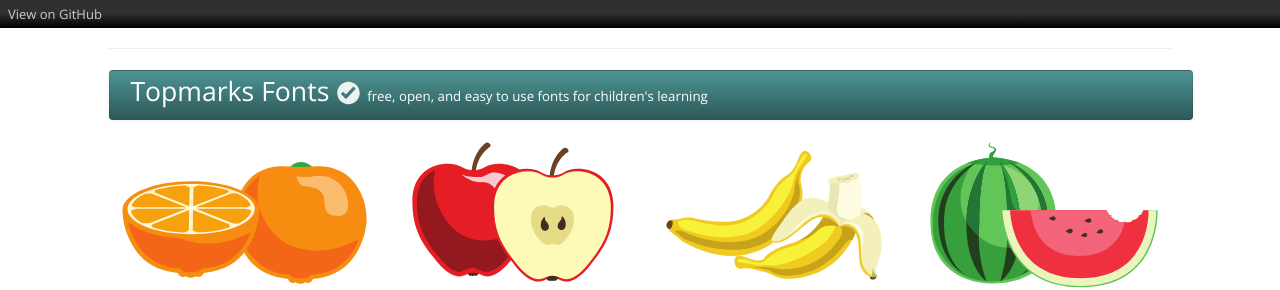
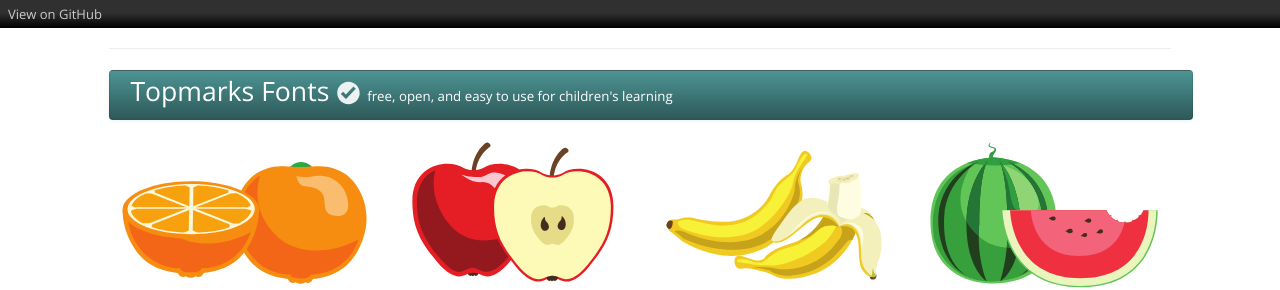
Before and after one commit to vernnobile/topmarks, a Jekyll site: the page built from index.html, in a window 1280 px wide. Shown: the top 290 px of the page. Built offline with Jekyll 4.4.1, drawn with Linux system fonts in a browser that asks for light colours.

Commit message:
Update header-masthead.html

```diff
--- a/_includes/header-masthead.html
+++ b/_includes/header-masthead.html
@@ -1,6 +1,6 @@
 <!-- mainnavbar -->
         <div class="navbar navbar-static-cont-width navbar-teal"><p class="navTitle">Topmarks
           Fonts <img style="margin-bottom:1px" src="images/tick.svg" width="24px"/>
-                  <span style="font-size:0.5em;">free, open, and easy to use fonts for children's learning</span></p>
+                  <span style="font-size:0.5em;">free, open, and easy to use for children's learning</span></p>
           </div>
         <!-- end header -->
```
